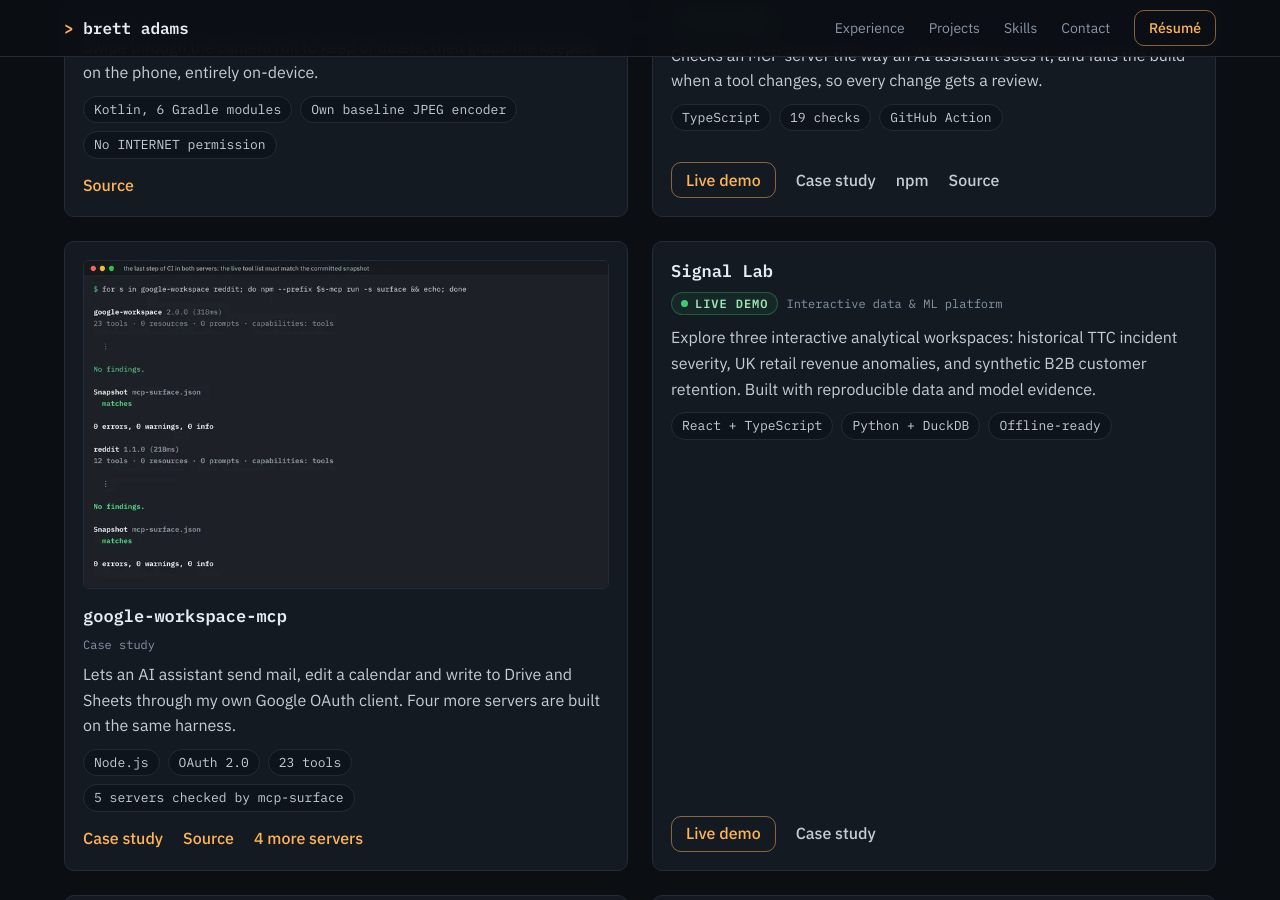
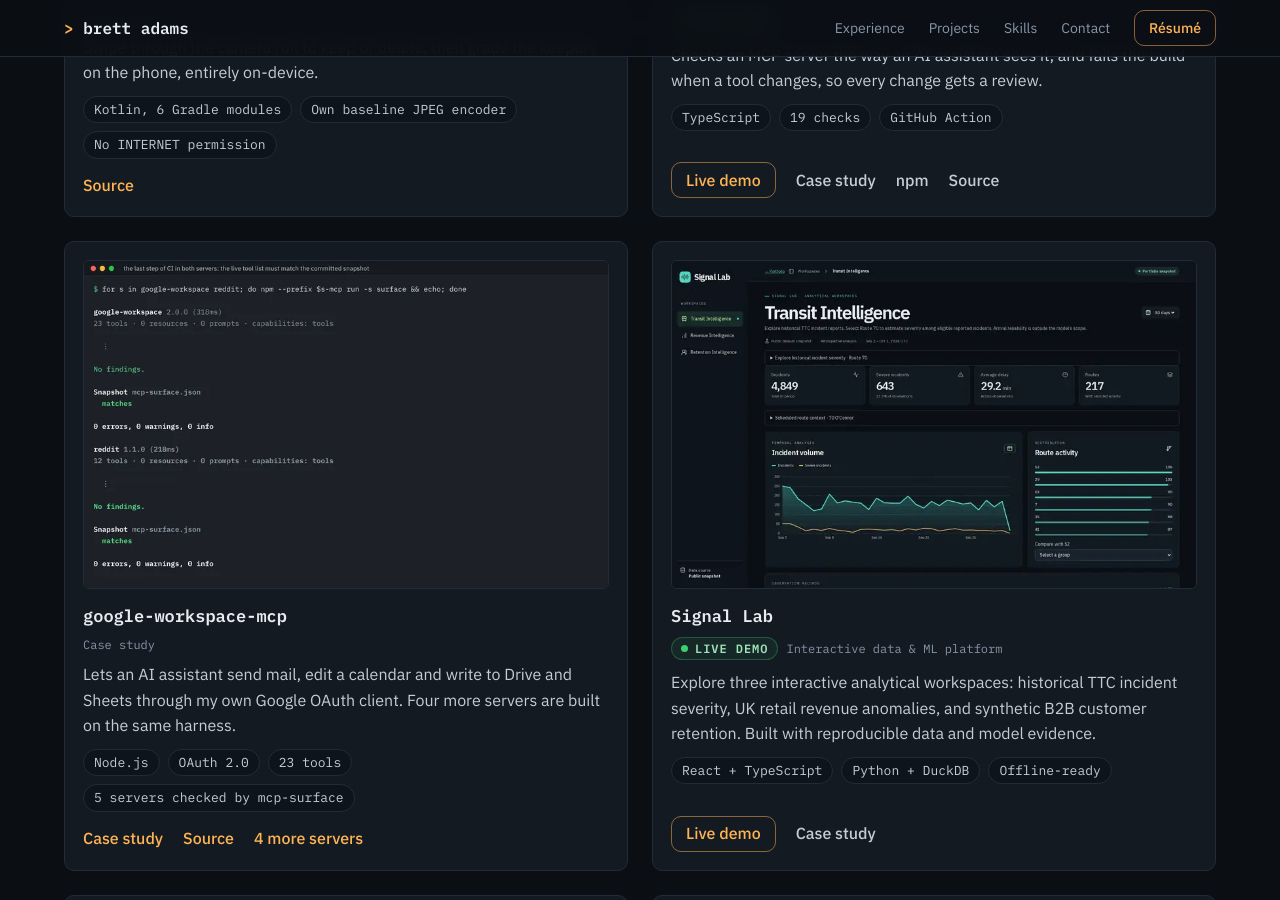
Before and after one commit to brettadams0/brettadams0.github.io, a Jekyll site: the page built from index.html, in a window 1280 px wide and 900 px high, scrolled down 3105 px. Built offline with Jekyll 4.4.1, drawn with Linux system fonts in a browser that asks for light colours.

Commit message:
ui: show authentic Signal Lab dashboard screenshot on project card

```diff
--- a/index.html
+++ b/index.html
@@ -209,6 +209,12 @@ layout: default
         </p>
       </article>
       <article class="project" data-project="signal-lab">
+        <a class="project-shot" href="{{ '/signal-lab/' | relative_url }}" tabindex="-1" aria-hidden="true">
+          <img src="{{ '/assets/img/signal-lab-800.webp' | relative_url }}"
+               srcset="{{ '/assets/img/signal-lab-800.webp' | relative_url }} 800w, {{ '/assets/img/signal-lab-overview.webp' | relative_url }} 1600w"
+               sizes="(min-width: 1200px) 650px, (min-width: 861px) 56vw, calc(100vw - 70px)"
+               alt="" width="1600" height="1000" loading="lazy" decoding="async" />
+        </a>
         <h3 class="project-name">Signal Lab</h3>
         <p class="project-kind"><span class="badge-live">Live demo</span> Interactive data &amp; ML platform</p>
         <p class="project-line">Explore three interactive analytical workspaces: historical TTC incident severity, UK retail revenue anomalies, and synthetic B2B customer retention. Built with reproducible data and model evidence.</p>
```
